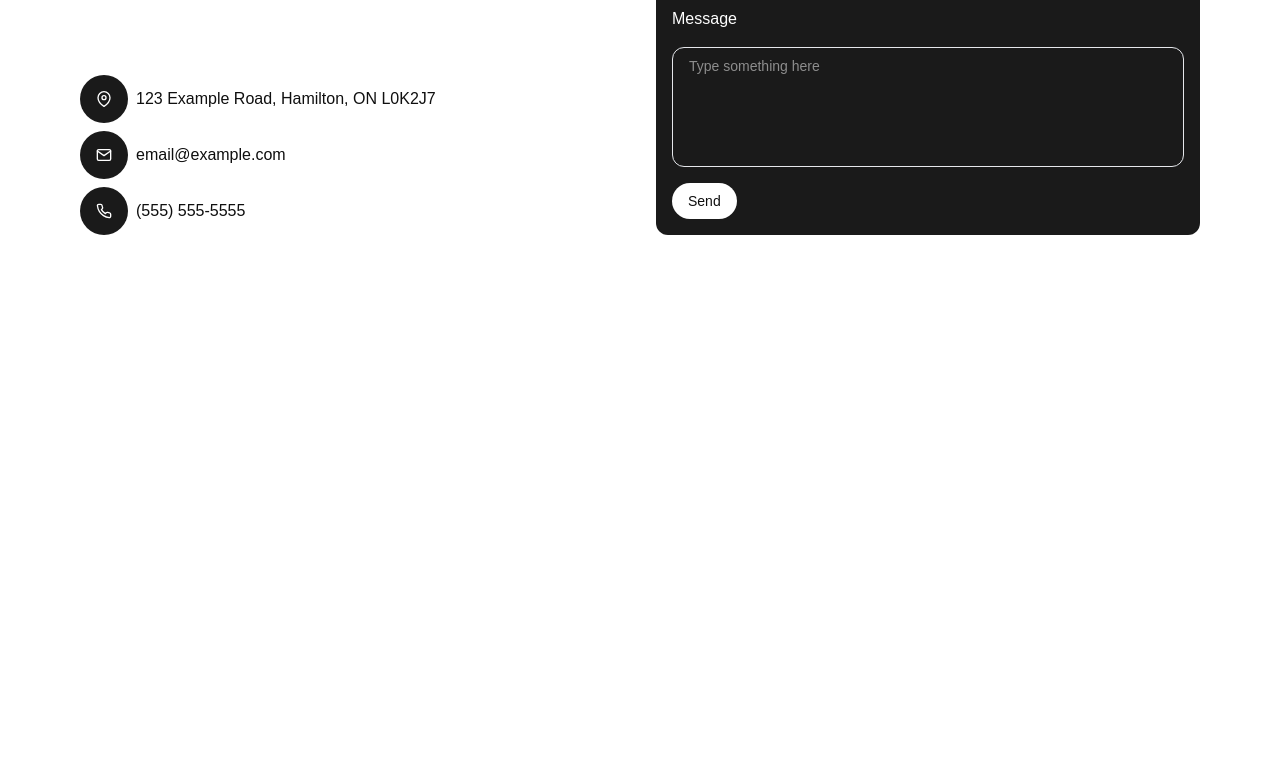
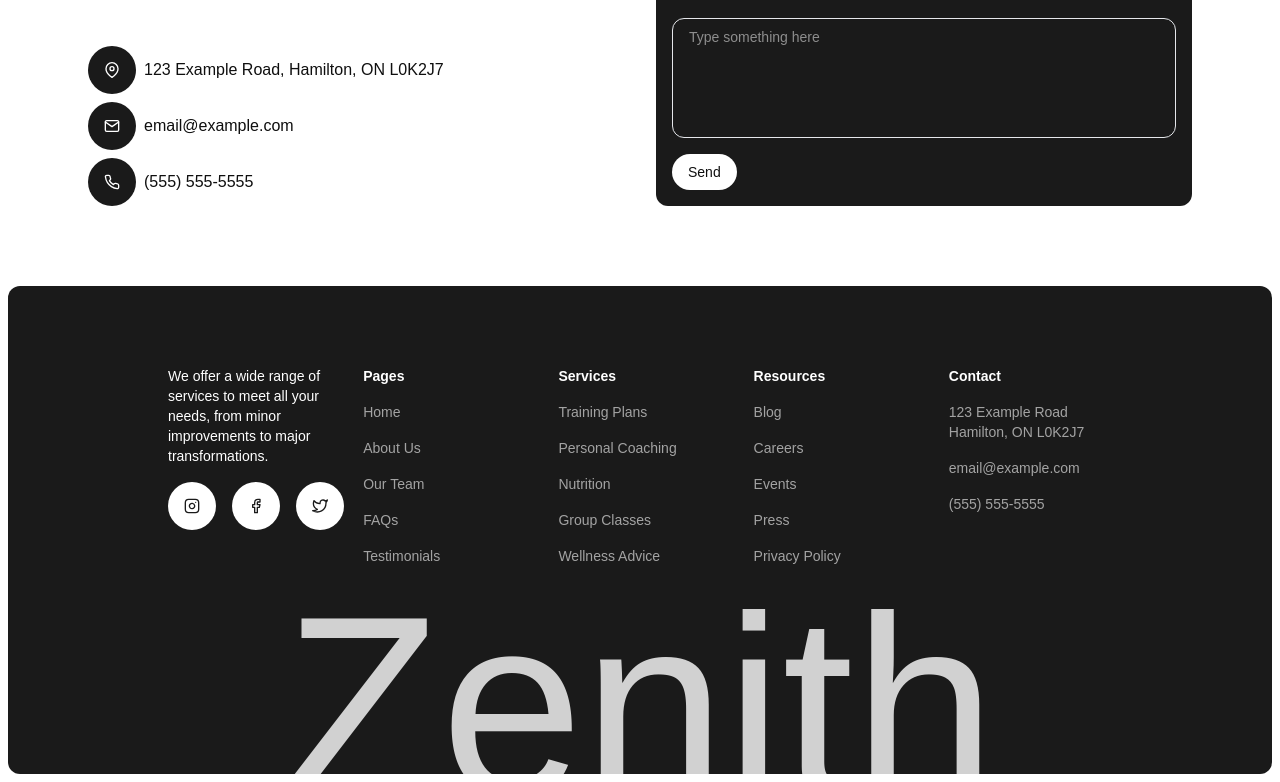
Before and after one commit to ericmignardi/zenith-site, a React (Vite) app: page / in a window 1280 px wide. Shown: the part 4752-5534 px from the top of the page. Before the commit the page ends 5067 px from the top, so only its background shows below. Built offline with nearby package versions, Linux system fonts and the light colour scheme.

Commit message:
Completed Footer prior to refactor/redesign process

```diff
--- a/src/App.jsx
+++ b/src/App.jsx
@@ -9,7 +9,7 @@ import Footer from "./components/Footer";
 
 const App = () => {
   return (
-    <div className="app-container">
+    <div className="app-container m-2">
       <Header />
       <Hero />
       <Services />
@@ -17,7 +17,7 @@ const App = () => {
       <Trainers />
       <Testimonials />
       <Contact />
-      {/* <Footer /> */}
+      <Footer />
     </div>
   );
 };
--- a/src/components/Footer.jsx
+++ b/src/components/Footer.jsx
@@ -1,5 +1,158 @@
+import { FiFacebook, FiInstagram, FiTwitter } from "react-icons/fi";
+
 const Footer = () => {
-  return <div>Footer</div>;
+  return (
+    <footer className="relative bg-primary rounded-xl text-background overflow-hidden p-2 lg:p-20">
+      {/* Grid Content */}
+      <div className="grid grid-cols-1 lg:grid-cols-5 justify-center gap-8 px-6 lg:px-20 pt-4 lg:pt-0 pb-20 lg:pb-32 z-10 relative">
+        {/* Column 1 */}
+        <div className="flex flex-col gap-4 items-center text-center lg:items-start lg:text-left">
+          <p className="text-xs lg:text-sm">
+            We offer a wide range of services to meet all your needs, from minor
+            improvements to major transformations.
+          </p>
+          <div className="flex gap-4">
+            <div className="bg-background rounded-full p-3 lg:p-4 text-primary cursor-pointer hover:opacity-90 transition-opacity">
+              <FiInstagram />
+            </div>
+            <div className="bg-background rounded-full p-3 lg:p-4 text-primary cursor-pointer hover:opacity-90 transition-opacity">
+              <FiFacebook />
+            </div>
+            <div className="bg-background rounded-full p-3 lg:p-4 text-primary cursor-pointer hover:opacity-90 transition-opacity">
+              <FiTwitter />
+            </div>
+          </div>
+        </div>
+        {/* Column 2 */}
+        <nav className="flex flex-col gap-4 items-center text-center text-background/60 lg:items-start lg:text-left">
+          <p className="text-xs lg:text-sm font-semibold text-background">
+            Pages
+          </p>
+          <a
+            href="#"
+            className="text-xs lg:text-sm hover:text-background transition-colors"
+          >
+            Home
+          </a>
+          <a
+            href="#"
+            className="text-xs lg:text-sm hover:text-background transition-colors"
+          >
+            About Us
+          </a>
+          <a
+            href="#"
+            className="text-xs lg:text-sm hover:text-background transition-colors"
+          >
+            Our Team
+          </a>
+          <a
+            href="#"
+            className="text-xs lg:text-sm hover:text-background transition-colors"
+          >
+            FAQs
+          </a>
+          <a
+            href="#"
+            className="text-xs lg:text-sm hover:text-background transition-colors"
+          >
+            Testimonials
+          </a>
+        </nav>
+        {/* Column 3 */}
+        <nav className="flex flex-col gap-4 items-center text-center text-background/60 lg:items-start lg:text-left">
+          <p className="text-xs lg:text-sm font-semibold text-background">
+            Services
+          </p>
+          <a
+            href="#"
+            className="text-xs lg:text-sm hover:text-background transition-colors"
+          >
+            Training Plans
+          </a>
+          <a
+            href="#"
+            className="text-xs lg:text-sm hover:text-background transition-colors"
+          >
+            Personal Coaching
+          </a>
+          <a
+            href="#"
+            className="text-xs lg:text-sm hover:text-background transition-colors"
+          >
+            Nutrition
+          </a>
+          <a
+            href="#"
+            className="text-xs lg:text-sm hover:text-background transition-colors"
+          >
+            Group Classes
+          </a>
+          <a
+            href="#"
+            className="text-xs lg:text-sm hover:text-background transition-colors"
+          >
+            Wellness Advice
+          </a>
+        </nav>
+        {/* Column 4 */}
+        <nav className="flex flex-col gap-4 items-center text-center text-background/60 lg:items-start lg:text-left">
+          <p className="text-xs lg:text-sm font-semibold text-background">
+            Resources
+          </p>
+          <a
+            href="#"
+            className="text-xs lg:text-sm hover:text-background transition-colors"
+          >
+            Blog
+          </a>
+          <a
+            href="#"
+            className="text-xs lg:text-sm hover:text-background transition-colors"
+          >
+            Careers
+          </a>
+          <a
+            href="#"
+            className="text-xs lg:text-sm hover:text-background transition-colors"
+          >
+            Events
+          </a>
+          <a
+            href="#"
+            className="text-xs lg:text-sm hover:text-background transition-colors"
+          >
+            Press
+          </a>
+          <a
+            href="#"
+            className="text-xs lg:text-sm hover:text-background transition-colors"
+          >
+            Privacy Policy
+          </a>
+        </nav>
+        {/* Column 5 */}
+        <div className="flex flex-col gap-4 items-center text-center lg:items-start lg:text-left">
+          <p className="text-xs lg:text-sm font-semibold">Contact</p>
+          <p className="text-xs lg:text-sm text-background/60">
+            123 Example Road
+            <br />
+            Hamilton, ON L0K2J7
+          </p>
+          <p className="text-xs lg:text-sm text-background/60">
+            email@example.com
+          </p>
+          <p className="text-xs lg:text-sm text-background/60">
+            (555) 555-5555
+          </p>
+        </div>
+      </div>
+      {/* Zenith Brand Background Text */}
+      <p className="absolute bottom-[-40px] lg:bottom-[-60px] left-0 w-full text-center text-[10rem] lg:text-[16rem] font-normal text-background/80 pointer-events-none select-none z-0 leading-none">
+        Zenith
+      </p>
+    </footer>
+  );
 };
 
 export default Footer;
--- a/src/components/Hero.jsx
+++ b/src/components/Hero.jsx
@@ -6,7 +6,7 @@ const Hero = () => {
       style={{
         backgroundImage: `url(${hero})`,
       }}
-      className="relative min-h-screen bg-center bg-cover bg-no-repeat m-2 rounded-xl text-background/80 flex items-end pb-8 lg:pb-16"
+      className="relative min-h-screen bg-center bg-cover bg-no-repeat rounded-xl text-background/80 flex items-end pb-8 lg:pb-16"
     >
       {/* Dark Overlay */}
       <div className="absolute top-0 left-0 w-full h-full bg-black/30 rounded-xl z-10"></div>
--- a/src/components/Trainers.jsx
+++ b/src/components/Trainers.jsx
@@ -6,7 +6,7 @@ import trainers3 from "../assets/trainers4.jpg";
 
 const Trainers = () => {
   return (
-    <div className="m-2 rounded-xl bg-gray-200/80 flex items-end px-6 lg:px-20">
+    <div className="rounded-xl bg-gray-200/80 flex items-end px-6 lg:px-20">
       <div className="flex flex-col lg:flex-row p-2 lg:p-20 gap-4">
         {/* Description */}
         <div className="flex flex-col flex-1 gap-4 px-10 py-10 lg:px-0 lg:py-0 text-center lg:text-left">
--- a/src/index.css
+++ b/src/index.css
@@ -19,7 +19,7 @@
 
 @layer components {
   .app-container {
-    @apply max-w-[1440px] mx-auto relative;
+    @apply max-w-[100vw] mx-auto relative;
   }
   .subtitle-light {
     @apply text-xs lg:text-sm font-light uppercase text-background/60;
```
